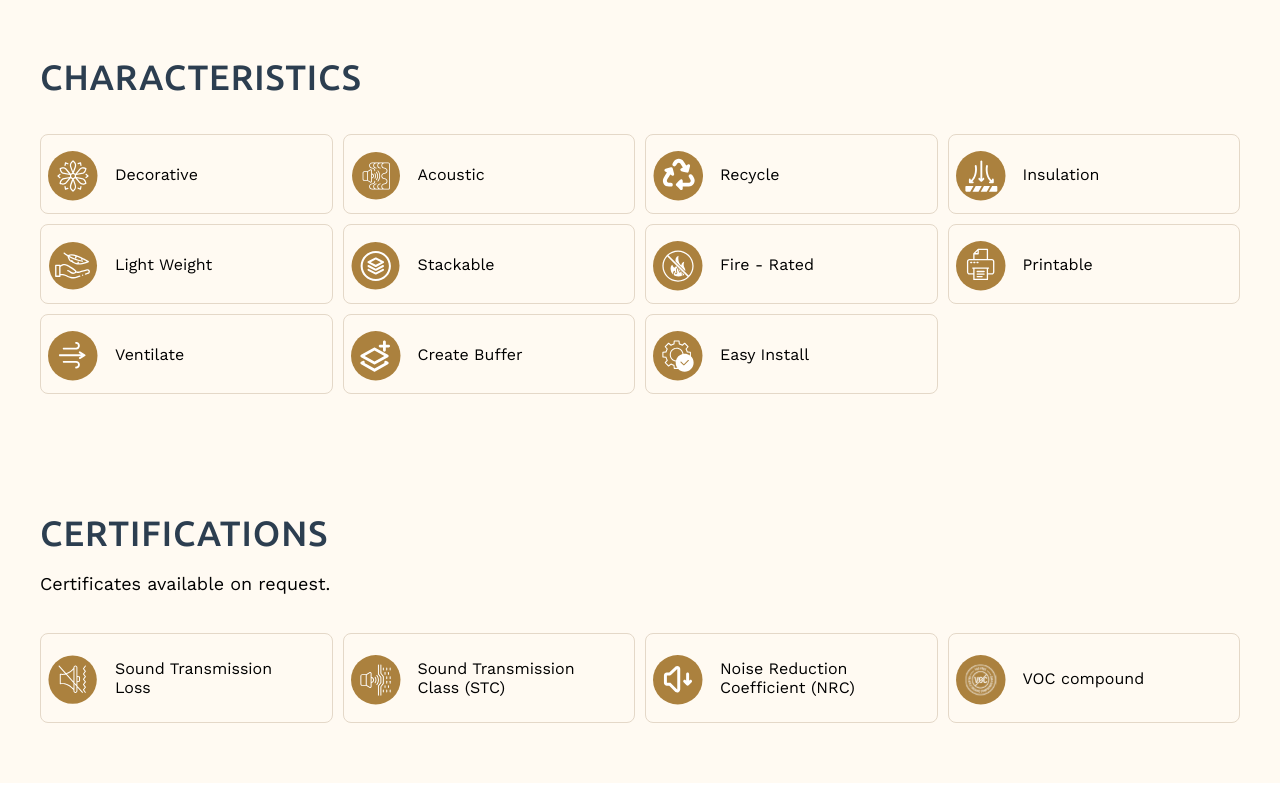
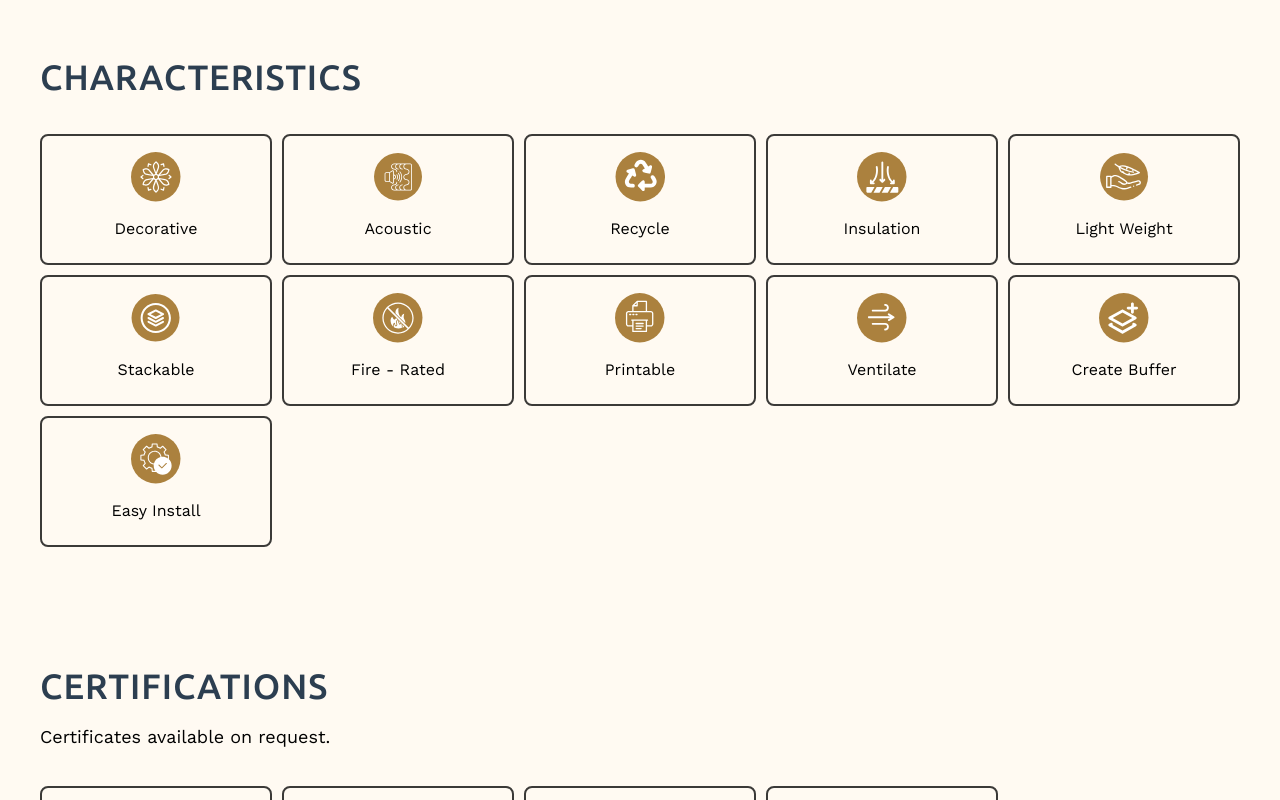
Before and after one commit to webtesting22/gaia-sanson-flooring, a Vue app: page /categories/acoustic-tiles in a window 1280 px wide. Shown: the part 3820-4620 px from the top of the page. Built offline with nearby package versions, Linux system fonts and the light colour scheme; a web font is replaced by a local one.

Commit message:
Updated Characteristics Box Designs

```diff
--- a/src/components/OtherComponents/Categories/Layouts/AcousticTilesLayout/AcousticTilesLayout.css
+++ b/src/components/OtherComponents/Categories/Layouts/AcousticTilesLayout/AcousticTilesLayout.css
@@ -117,6 +117,10 @@
         font-size: 0.85rem;
     }
 
+    .featureText span {
+        text-align: center;
+    }
+
     /* Responsive Design */
     @media (max-width: 768px) {
         .gridContainer {
@@ -146,8 +150,6 @@
             text-align: center;
         }
 
-
-
         .colorSwatchesGrid {
             grid-template-columns: repeat(2, 1fr);
             gap: 20px;
@@ -157,20 +159,19 @@
 
     .VariousApplicationsGridContainer {
         display: grid;
-        grid-template-columns: repeat(4, 1fr);
+        grid-template-columns: repeat(5, 1fr);
         gap: 10px;
         justify-content: center;
     }
 
     .VariousApplicationsGridItem {
-        /* background: white; */
         border-radius: 8px;
         padding: 25px 20px;
         display: flex;
+        flex-direction: column;
         align-items: center;
         gap: 30px;
-        /* box-shadow: 0 2px 10px rgba(0, 0, 0, 0.08); */
-        border: 1px solid #E4D8C8;
+        border: 2px solid rgba(0, 0, 0, 0.767);
         transition: all 0.3s ease;
     }
 
@@ -183,7 +184,6 @@
         display: flex;
         justify-content: center;
         align-items: center;
-        /* margin-bottom: 15px; */
     }
 
     .application-icon {
```
